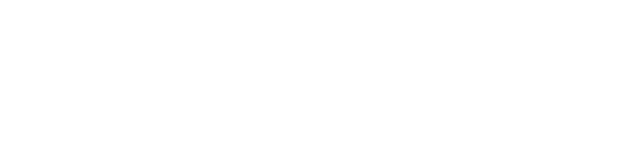
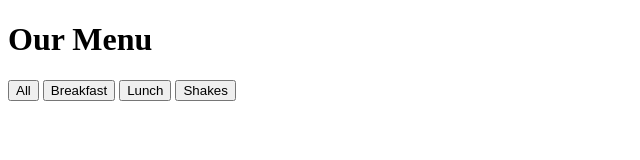
Before and after one commit to JMDCz/side-projects, a plain HTML site: page menu/index.html in a window 1280 px wide. Shown: the whole page, without its empty margins (0-640 px from the left). Drawn offline with Linux system fonts and the light colour scheme.

Commit message:
menu section buttons

```diff
--- a/menu/index.html
+++ b/menu/index.html
@@ -9,6 +9,13 @@
     <link rel="stylesheet" href="style.css">
 </head>
 <body>
+    <h1>Our Menu</h1>
+    <div class="menu-section-buttons">
+        <button class="all-btn">All</button>
+        <button class="breakfast-btn">Breakfast</button>
+        <button class="lunch-btn">Lunch</button>
+        <button class="shakes-btn">Shakes</button>
+    </div>
 
 
     <!-- JS -->
```
